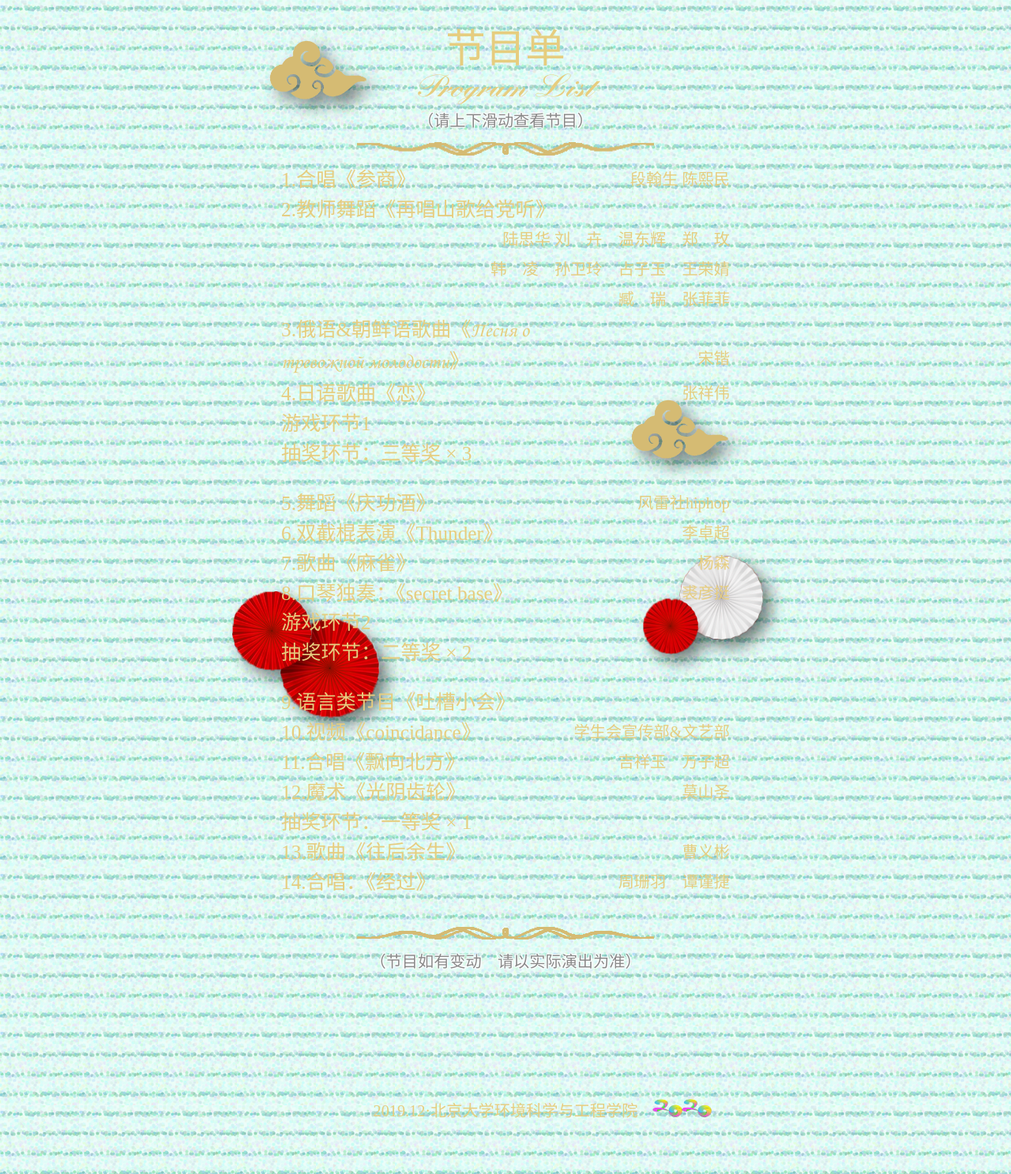
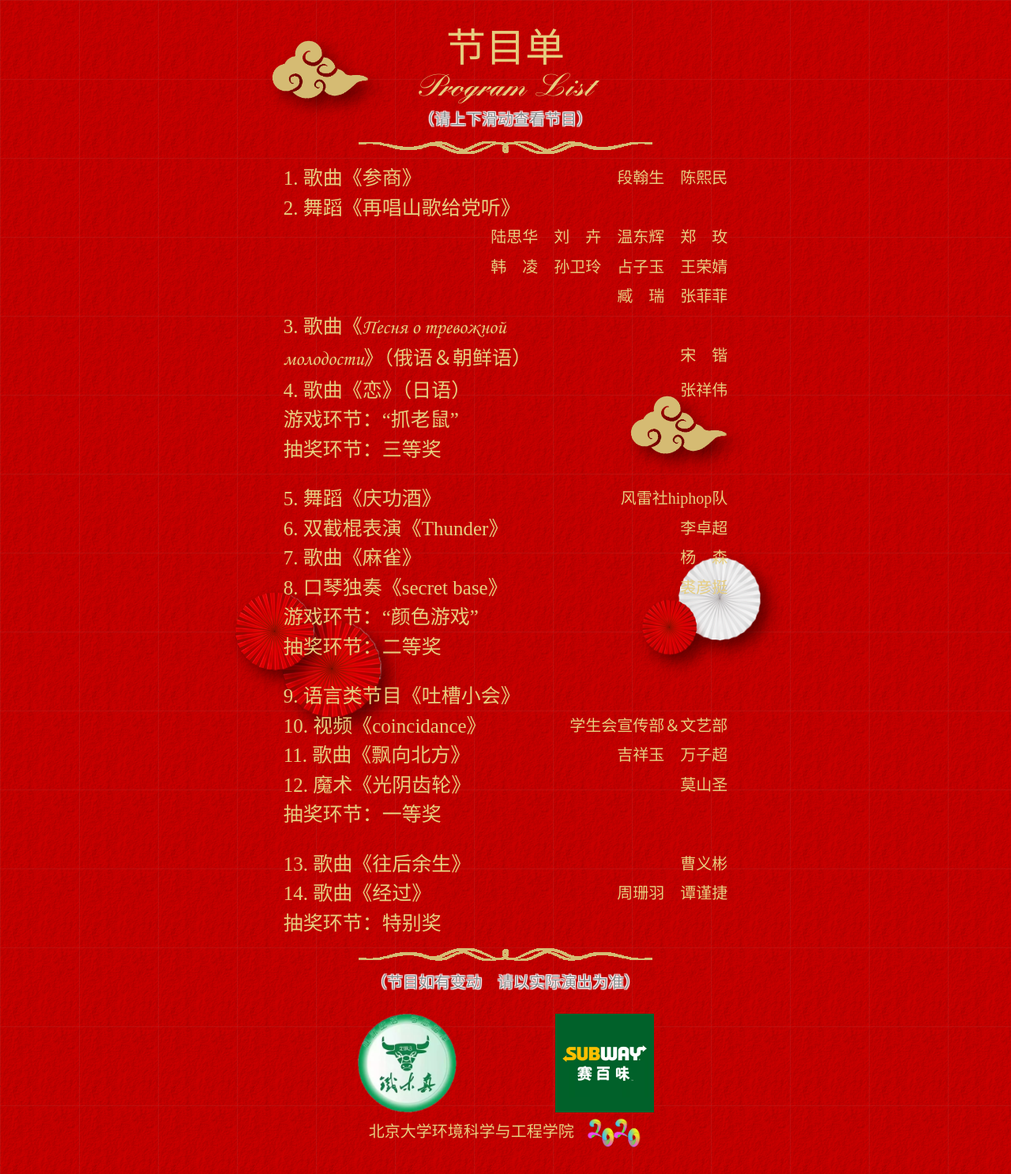
Before and after one commit to PKU-CESE-SU/pku-cese-su.github.io, a Jekyll site: the page 2019-12-new-year-shows.html, which Jekyll copies as it is, in a window 1280 px wide. Shown: the whole page at 79% size. Built offline with Jekyll 4.4.1, drawn with Linux system fonts in a browser that asks for light colours; some web fonts are replaced.

Commit message:
2019-12-20 (Xzonn)

```diff
--- a/2019-12-new-year-shows.html
+++ b/2019-12-new-year-shows.html
@@ -34,19 +34,19 @@
         }
 
         body {
+            background:url("images/2019-12-new-year-background.png");
             color: #ffffff;
             font-family:  "2019-12-new-year";
-			background:url("images/background.png");
         }
 
-		#backgroundpic{
+        #backgroundImageBlock{
+            z-index:-1;
             box-sizing: border-box;
-			z-index:-1;
             object-fit: contain;
             object-position: center center;
         }
 
-		.backpic{
+        .backgroundImage{
             position:absolute;
             filter: drop-shadow(10px 10px 10px rgba(0,0,0,.5));
         }
@@ -83,8 +83,8 @@
 
         #content-tip {
             color: #888;
+            text-align: center;
             text-shadow: #fff 1px 1px 1px, #fff -1px -1px 1px, #fff -1px 1px 1px, #fff 1px -1px 1px;
-			text-align: center;
             font-size: 0.8em;
             line-height: 1.5em;
         }
@@ -102,6 +102,11 @@
             background-position-y: bottom;
         }
 
+        #content-box:after {
+            clear: both;
+            display: block;
+            content: '';
+        }
 
         .show {
             clear: both;
@@ -109,17 +114,17 @@
         }
 
         .show-name {
-			color: #e6cd7f;
             float: left;
             max-width: 70%;
+            color: #e6cd7f;
             text-align: left;
             /* text-shadow: #000 1px 1px 1px, #000 -1px -1px 1px, #000 -1px 1px 1px, #000 1px -1px 1px; */
         }
 
         .show-player {
-			color: #e6cd7f;
             float: right;
             max-width: 70%;
+            color: #e6cd7f;
             text-align: right;
             /* text-shadow: #fff 1px 1px 1px, #fff -1px -1px 1px, #fff -1px 1px 1px, #fff 1px -1px 1px; */
             font-size: 0.8em;
@@ -143,14 +148,14 @@
         }
 
         .copyright {
-			color: #e6cd7f;
             position: relative;
             bottom: 0;
             left: 0;
+            margin-top:0.3em;
             width: 100%;
+            color: #e6cd7f;
             text-align: center;
             font-size: 0.8em;
-			margin-top:0.3em;
         }
 
         #cnzzLink {
@@ -160,45 +165,43 @@
 </head>
 
 <body>
-	<span id="backgroundpic">
-		<img class="backpic" src="images/2019-12-new-year-cloud.png" style="width:125px;height:75px; margin-top:50px;margin-left:16px;">
-
-		<img class="backpic" src="images/2019-12-new-year-cloud.png" style="width:125px;height:75px; position:absolute;right:0px; margin-top:500px;margin-right:30px;">
-
-		<img class="backpic" src="images/2019-12-new-year-round.png" style="width:125px;height:125px; position:fixed;bottom:0px; margin-bottom:-10px;margin-left:30px;">
-		<img class="backpic" src="images/2019-12-new-year-round.png" style="width:100px;height:100px; position:fixed;bottom:0px; margin-bottom:50px;margin-left:-30px;">
-
-		<img class="backpic" src="images/2019-12-new-year-bottom.png" style="width:150px;height:125px; position:fixed;right:0px;bottom:0px; margin-bottom:70px;margin-right:-10px;">
-	</span>
+    <div id="backgroundImageBlock">
+        <img class="backgroundImage" src="images/2019-12-new-year-cloud.png" data-width="125" data-height="75" data-top="50" data-left="16" style="position: absolute;">
+        <img class="backgroundImage" src="images/2019-12-new-year-cloud.png" data-width="125" data-height="75" data-top="500" data-right="30" style="position: absolute;">
+        <img class="backgroundImage" src="images/2019-12-new-year-round.png" data-width="125" data-height="125" data-bottom="-10" data-left="30" style="position: fixed;">
+        <img class="backgroundImage" src="images/2019-12-new-year-round.png" data-width="100" data-height="100" data-bottom="50" data-left="-30" style="position: fixed;">
+        <img class="backgroundImage" src="images/2019-12-new-year-bottom.png" data-width="150" data-height="125" data-bottom="70" data-right="-10" style="position: fixed;">
+    </div>
     <table id="content" style="width: 631px; height: 946.5px; font-size: 25.24px; margin-top: 0px;">
         <tbody><tr><td id="content-cell">
             <div id="title">节目单</div>
             <div id="title-english">Program List</div>
             <div id="content-tip">（请上下滑动查看节目）</div>
             <div id="content-line-top"></div>
-			<div>	<!--节目内容-->
-				<div class="show"><div class="show-name">1.合唱《参商》</div><div class="show-player">段翰生 陈熙民</div></div>
-				<div class="show"><div class="show-name">2.教师舞蹈《再唱山歌给党听》</div><div class="show-player">陆思华 刘　卉　温东辉　郑　玫</br>韩　凌　孙卫玲　占子玉　王荣婧</br>臧　瑞　张菲菲</div></div>
-				<div class="show"><div class="show-name">3.俄语&朝鲜语歌曲《<span style="font-family:  '2019-12-new-year-extra'">Песня о тревожной молодости</span>》</div><div class="show-player"></br>宋锴</div></div>
-				<div class="show"><div class="show-name">4.日语歌曲《恋》</div><div class="show-player">张祥伟</div></div>
-				<div class="show"><div class="show-name">游戏环节1</div></div>
-				<div class="show"><div class="show-name">抽奖环节：三等奖 × 3</div></div>
+            <div id="content-box">
+                <div class="show"><div class="show-name">1. 歌曲《参商》</div><div class="show-player">段翰生　陈熙民</div></div>
+                <div class="show"><div class="show-name">2. 舞蹈《再唱山歌给党听》</div><div class="show-player">陆思华　刘　卉　温东辉　郑　玫<br/>韩　凌　孙卫玲　占子玉　王荣婧<br/>臧　瑞　张菲菲</div></div>
+                <div class="show"><div class="show-name">3. 歌曲《<span style="font-family:  '2019-12-new-year-extra'">Песня о тревожной молодости</span>》（俄语＆朝鲜语）</div><div class="show-player"><br/>宋　锴</div></div>
+                <div class="show"><div class="show-name">4. 歌曲《恋》（日语）</div><div class="show-player">张祥伟</div></div>
+                <div class="show"><div class="show-name">游戏环节：“抓老鼠”</div></div>
+                <div class="show"><div class="show-name">抽奖环节：三等奖</div></div>
                 <div class="show-blank"></div>
-				<div class="show"><div class="show-name">5.舞蹈《庆功酒》</div><div class="show-player">风雷社hiphop</div></div>
-				<div class="show"><div class="show-name">6.双截棍表演《Thunder》</div><div class="show-player">李卓超</div></div>
-				<div class="show"><div class="show-name">7.歌曲《麻雀》</div><div class="show-player">杨森</div></div>
-				<div class="show"><div class="show-name">8.口琴独奏：《secret base》</div><div class="show-player">裘彦挺</div></div>
-				<div class="show"><div class="show-name">游戏环节2</div></div>
-				<div class="show"><div class="show-name">抽奖环节：二等奖 × 2</div></div>
+                <div class="show"><div class="show-name">5. 舞蹈《庆功酒》</div><div class="show-player">风雷社hiphop队</div></div>
+                <div class="show"><div class="show-name">6. 双截棍表演《Thunder》</div><div class="show-player">李卓超</div></div>
+                <div class="show"><div class="show-name">7. 歌曲《麻雀》</div><div class="show-player">杨　森</div></div>
+                <div class="show"><div class="show-name">8. 口琴独奏《secret base》</div><div class="show-player">裘彦挺</div></div>
+                <div class="show"><div class="show-name">游戏环节：“颜色游戏”</div></div>
+                <div class="show"><div class="show-name">抽奖环节：二等奖</div></div>
                 <div class="show-blank"></div>
-				<div class="show"><div class="show-name">9.语言类节目《吐槽小会》</div><div class="show-player"></div></div>
-				<div class="show"><div class="show-name">10.视频《coincidance》</div><div class="show-player">学生会宣传部&文艺部</div></div>
-				<div class="show"><div class="show-name">11.合唱《飘向北方》</div><div class="show-player">吉祥玉　万子超</div></div>
-				<div class="show"><div class="show-name">12.魔术《光阴齿轮》</div><div class="show-player">莫山圣</div></div>
-				<div class="show"><div class="show-name">抽奖环节：一等奖 × 1</div></div>
-				<div class="show"><div class="show-name">13.歌曲《往后余生》</div><div class="show-player">曹义彬</div></div>
-				<div class="show"><div class="show-name">14.合唱：《经过》</div><div class="show-player">周珊羽　谭谨捷</div></div>
+                <div class="show"><div class="show-name">9. 语言类节目《吐槽小会》</div><div class="show-player"></div></div>
+                <div class="show"><div class="show-name">10. 视频《coincidance》</div><div class="show-player">学生会宣传部＆文艺部</div></div>
+                <div class="show"><div class="show-name">11. 歌曲《飘向北方》</div><div class="show-player">吉祥玉　万子超</div></div>
+                <div class="show"><div class="show-name">12. 魔术《光阴齿轮》</div><div class="show-player">莫山圣</div></div>
+                <div class="show"><div class="show-name">抽奖环节：一等奖</div></div>
                 <div class="show-blank"></div>
+                <div class="show"><div class="show-name">13. 歌曲《往后余生》</div><div class="show-player">曹义彬</div></div>
+                <div class="show"><div class="show-name">14. 歌曲《经过》</div><div class="show-player">周珊羽　谭谨捷</div></div>
+                <div class="show"><div class="show-name">抽奖环节：特别奖</div></div>
             </div>
             <div id="content-line-bottom"></div>
             <div id="content-tip">（节目如有变动　请以实际演出为准）</div>
@@ -207,8 +210,10 @@
                     <div class="sponsor-01"></div>
                     <div class="sponsor-02"></div>
                 </div>
-				<div class="copyright">2019.12·北京大学环境科学与工程学院
-				<img src="images/2020.png" width="80px" height="25px" style="position:absolute;margin-left:3%"></div>
+                <div class="copyright">
+                    <span style="margin-right: 0.5em;">北京大学环境科学与工程学院</span>
+                    <img src="images/2020.png" style="height: 2em; vertical-align: middle;">
+                </div>
             </footer>
         </td></tr></tbody>
     </table>
@@ -218,29 +223,38 @@
             sponsors[i].style.backgroundImage = "url(\"images/2019-12-new-year-sponsor-" + (i < 9 && "0") + (i + 1) + ".png\")";
         }
         function resizeHeight() {
-			var width = window.innerWidth < 631 ? window.innerWidth : 631,
+            var MAX_WIDTH = 625,
+                width = window.innerWidth < MAX_WIDTH ? window.innerWidth : MAX_WIDTH,
+                scale = width / MAX_WIDTH,
                 height = width * 1.5,
                 fontSize = width / 25;
                 topMargin = (window.innerHeight - height) / 2,
-				contentStyle = document.getElementById("content").style,
-				windowWidth=window.innerWidth;
+                leftMargin = (window.innerWidth - width) / 2,
+                contentStyle = document.getElementById("content").style;
             contentStyle.width = width + "px";
             contentStyle.height = height + "px";
             contentStyle.fontSize = (fontSize > 14 ? fontSize : 14) + "px";
             contentStyle.marginTop = (topMargin > 0 ? topMargin : 0) + "px";
 
-			var backgroundpics = document.getElementById("backgroundpic").children;
-			for (var i = 0; i < backgroundpics.length; i++) {
-				var backgroundpicStyle = backgroundpics[i].style;
-			backgroundpicStyle.width =Number(backgroundpicStyle.width.replace("px",""))*width/625 + "px";//widthResize;
-			backgroundpicStyle.height =Number(backgroundpicStyle.height.replace("px",""))*width/625 + "px";//heightResize;
-			backgroundpicStyle.marginLeft = (windowWidth-width)/2+Number(backgroundpicStyle.marginLeft.replace("px",""))*width/625 + "px";
-			backgroundpicStyle.marginRight = (windowWidth-width)/2+Number(backgroundpicStyle.marginRight.replace("px",""))*width/625 + "px";
-			backgroundpicStyle.marginTop = Number(backgroundpicStyle.marginTop.replace("px",""))*width/625 + "px";
-			backgroundpicStyle.marginBottom = Number(backgroundpicStyle.marginBottom.replace("px",""))*width/625 + "px";
+            var backgroundImageBlocks = document.getElementById("backgroundImageBlock").children;
+            for (var i = 0; i < backgroundImageBlocks.length; i++) {
+                var image = backgroundImageBlocks[i],
+                    imageStyle = image.style,
+                    imageWidth = +image.dataset.width,
+                    imageHeight = +image.dataset.height,
+                    imageTop = +image.dataset.top,
+                    imageRight = +image.dataset.right,
+                    imageBottom = +image.dataset.bottom,
+                    imageLeft = +image.dataset.left;
+                imageStyle.width = imageWidth * scale + "px";//widthResize;
+                imageStyle.height = imageHeight * scale + "px";//heightResize;
+                imageLeft && (imageStyle.left = leftMargin + imageLeft * scale + "px");
+                imageRight && (imageStyle.right = leftMargin + imageRight * scale + "px");
+                imageTop && (imageStyle.top = imageTop * scale + "px");
+                imageBottom && (imageStyle.bottom = imageBottom * scale + "px");
             }
 
-			document.getElementById("content-box").style.maxHeight = (width * 1.225 - fontSize * 9.88 - 50) + "px";
+            // document.getElementById("content-box").style.maxHeight = (width * 1.225 - fontSize * 9.88 - 50) + "px";
 
             document.getElementById("sponsor-box").style.height = width / 5 + "px";
             var sponsors = document.getElementById("sponsor-box").children;
```
Also changed, not shown: images/2019-12-new-year-background.png (added), 1 other file. Lines whose indentation alone changed are shown as unchanged.
